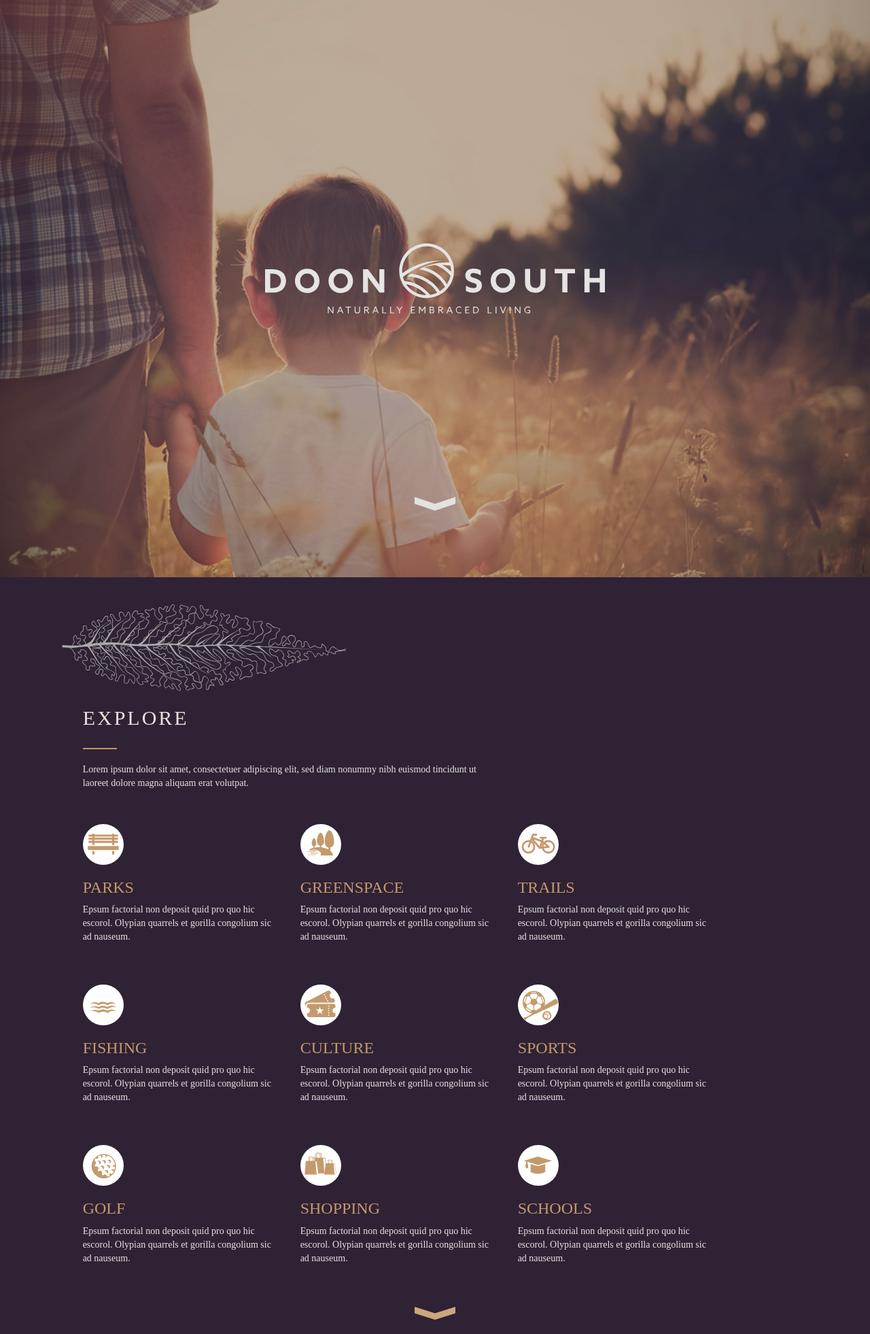
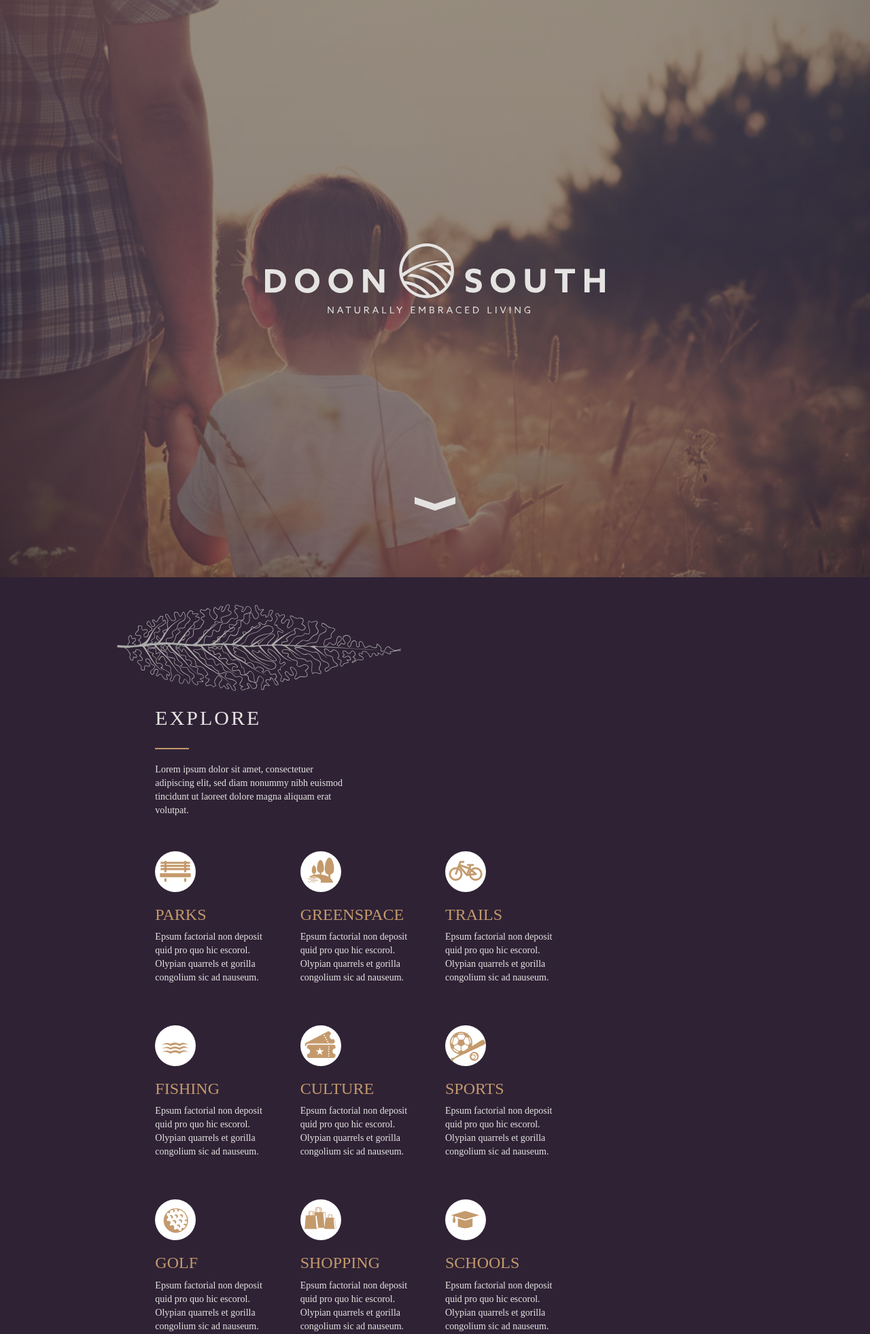
Before and after one commit to FrankyFrankFrank/doon-south-preview, a PHP site: page / in a window 1280 px wide. Shown: the top 1962 px of the page at 68% size. Run offline with PHP 8.4, Linux system fonts and the light colour scheme; some libraries are stand-ins or nearby versions.

Commit message:
Desktop CSS

```diff
--- a/css/stylesheet.css
+++ b/css/stylesheet.css
@@ -6,14 +6,7 @@
   border-radius: 0;
   margin-bottom: 0;
 }
-.jumbotron {
-  background-image: url('../img/jumbotron-01-xs.jpg');
-  background-repeat: no-repeat;
-  background-size: cover;
-  background-position:center;
-  background-color: rgb(97, 93, 99);
-  background-blend-mode: overlay;
-}
+
 .jumbotron .logo {
   margin-top: 270px;
   max-width:400px;
@@ -22,6 +15,35 @@
 .jumbotron .ds-caret {
   margin-top: 270px;
   margin-bottom: 50px;
+}
+
+.jumbotron {
+  background-repeat: no-repeat;
+  background-position:center;
+  background: url('../img/jumbotron-01-xs.jpg'), linear-gradient(360deg, rgba(47, 34, 53, 1), rgba(116, 116, 116, 1));
+  background-size: cover, 400% 400%;
+  background-blend-mode: soft-light;
+
+  -webkit-animation: jumbo-color 10s ease infinite;
+  -moz-animation: jumbo-color 10s ease infinite;
+  animation: jumbo-color 10s ease infinite;
+
+}
+
+@-webkit-keyframes jumbo-color {
+    0%{background-position: center, 4% 0% }
+    50%{background-position: center, 97% 100% }
+    100%{background-position: center, 4% 0% }
+}
+@-moz-keyframes jumbo-color {
+    0%{background-position: center, 4% 0% }
+    50%{background-position: center, 97% 100% }
+    100%{background-position: center, 4% 0% }
+}
+@keyframes jumbo-color {
+    0%{background-position: center, 4% 0% }
+    50%{background-position: center, 97% 100% }
+    100%{background-position: center, 4% 0% }
 }
 
 .ds-caret {
@@ -301,7 +323,7 @@ sup {
 @media (min-width: 768px) {
 
   .jumbotron {
-    background-image: url('../img/jumbotron-01-xs.jpg');
+    /*background-image: url('../img/jumbotron-01-xs.jpg');*/
   }
 
   .jumbotron .logo {
@@ -349,7 +371,7 @@ sup {
 @media (min-width: 992px) {
 
   .jumbotron {
-    background-image: url('../img/jumbotron-01-sm.jpg');
+    /*background-image: url('../img/jumbotron-01-sm.jpg');*/
   }
 
   .viewer .unit {
@@ -371,3 +393,15 @@ sup {
   }
 
 }
+
+/***************************/
+/*         DESKTOP         */
+/***************************/
+
+@media (min-width: 1200px) {
+
+  .explore {
+    background-position: 17% 40px;
+  }
+
+}
--- a/index.php
+++ b/index.php
@@ -39,7 +39,7 @@
 
     <div class="row">
 
-      <div class="intro col-xs-12 col-sm-6 col-sm-offset-1">
+      <div class="intro col-xs-12 col-sm-6 col-sm-offset-1 col-lg-3 col-lg-offset-2">
         <h2>Explore</h2>
         <p>
           Lorem ipsum dolor sit amet, consectetuer adipiscing elit, sed diam nonummy nibh euismod tincidunt ut laoreet dolore magna aliquam erat volutpat.
@@ -50,7 +50,7 @@
 
     <div class="row">
 
-      <div class="amenity col-xs-6 col-sm-3 col-sm-offset-1">
+      <div class="amenity col-xs-6 col-sm-3 col-sm-offset-1 col-lg-2 col-lg-offset-2">
         <img class="amenity-icon" src="img/amenity-parks.svg" alt="Parks Icon" />
         <h3>Parks</h3>
         <p>
@@ -58,7 +58,7 @@
         </p>
       </div>
 
-      <div class="amenity col-xs-6 col-sm-3">
+      <div class="amenity col-xs-6 col-sm-3 col-lg-2">
         <img class="amenity-icon" src="img/amenity-greenspace-and-marshland.svg" alt="Parks Icon" />
         <h3>Greenspace</h3>
         <p>
@@ -66,7 +66,7 @@
         </p>
       </div>
 
-      <div class="amenity col-xs-6 col-sm-3">
+      <div class="amenity col-xs-6 col-sm-3 col-lg-2">
         <img class="amenity-icon" src="img/amenity-trails.svg" alt="Parks Icon" />
         <h3>Trails</h3>
         <p>
@@ -74,7 +74,9 @@
         </p>
       </div>
 
-      <div class="amenity col-xs-6 col-sm-3 col-sm-offset-1">
+      <div class="clearfix visible-lg"></div>
+
+      <div class="amenity col-xs-6 col-sm-3 col-sm-offset-1  col-lg-2 col-lg-offset-2">
         <img class="amenity-icon" src="img/amenity-fishing.svg" alt="Parks Icon" />
         <h3>Fishing</h3>
         <p>
@@ -82,7 +84,7 @@
         </p>
       </div>
 
-      <div class="amenity col-xs-6 col-sm-3">
+      <div class="amenity col-xs-6 col-sm-3 col-lg-2">
         <img class="amenity-icon" src="img/amenity-culture.svg" alt="Parks Icon" />
         <h3>Culture</h3>
         <p>
@@ -90,7 +92,7 @@
         </p>
       </div>
 
-      <div class="amenity col-xs-6 col-sm-3">
+      <div class="amenity col-xs-6 col-sm-3 col-lg-2">
         <img class="amenity-icon" src="img/amenity-sports.svg" alt="Parks Icon" />
         <h3>Sports</h3>
         <p>
@@ -98,7 +100,9 @@
         </p>
       </div>
 
-      <div class="amenity col-xs-6 col-sm-3 col-sm-offset-1">
+      <div class="clearfix visible-lg"></div>
+
+      <div class="amenity col-xs-6 col-sm-3 col-sm-offset-1 col-lg-2 col-lg-offset-2">
         <img class="amenity-icon" src="img/amenity-golf.svg" alt="Parks Icon" />
         <h3>Golf</h3></h3>
         <p>
@@ -106,7 +110,7 @@
         </p>
       </div>
 
-      <div class="amenity col-xs-6 col-sm-3">
+      <div class="amenity col-xs-6 col-sm-3 col-lg-2">
         <img class="amenity-icon" src="img/amenity-shopping.svg" alt="Parks Icon" />
         <h3>Shopping</h3>
         <p>
@@ -114,13 +118,15 @@
         </p>
       </div>
 
-      <div class="amenity col-xs-6 col-sm-3">
+      <div class="amenity col-xs-6 col-sm-3 col-lg-2">
         <img class="amenity-icon" src="img/amenity-school.svg" alt="Parks Icon" />
         <h3>Schools</h3>
         <p>
           Epsum factorial non deposit quid pro quo hic escorol. Olypian quarrels et gorilla congolium sic ad nauseum.
         </p>
       </div>
+
+      <div class="clearfix visible-lg"></div>
 
       <div class="col-xs-12 text-center">
         <img class="ds-caret" src="img/graphic-gold-caret.svg" />
@@ -137,7 +143,7 @@
 
     <div class="row">
 
-      <div class="col-xs-12 col-sm-6 col-sm-offset-1 col-md-5">
+      <div class="col-xs-12 col-sm-6 col-sm-offset-1 col-md-5 col-lg-3 col-lg-offset-2">
         <div class="intro">
           <h2>Connect</h2>
           <p>
@@ -148,7 +154,7 @@
 
       <div class="clearfix visible-xs visible-sm"></div>
 
-      <div class="col-xs-6 col-sm-2 col-sm-offset-1 col-md-offset-0">
+      <div class="col-xs-6 col-sm-3 col-sm-offset-1 col-md-2 col-md-offset-1">
         <h3>Flora</h3>
         <ul>
           <li>Lorem ipsum</li>
@@ -161,7 +167,7 @@
         </ul>
       </div>
 
-      <div class="col-xs-6 col-sm-2">
+      <div class="col-xs-6 col-sm-3 col-md-2">
         <h3>Fauna</h3>
         <ul>
           <li>Lorem ipsum</li>
@@ -186,7 +192,7 @@
 
     <div class="row">
 
-      <div class="intro col-xs-12 col-sm-5 col-sm-offset-1">
+      <div class="intro col-xs-12 col-sm-5 col-sm-offset-1 col-lg-offset-2">
         <h2>Live</h2>
         <p>
           Lorem ipsum dolor sit amet, consectetuer adipiscing elit, sed diam nonummy nibh euismod tincidunt ut laoreet dolore magna aliquam erat volutpat.
@@ -197,7 +203,7 @@
 
     <div class="row viewer">
 
-      <div class="home-type col-xs-12 col-sm-10 col-sm-offset-1">
+      <div class="home-type col-xs-12 col-sm-10 col-sm-offset-1 col-lg-offset-2">
         <div id="villas" class="active">
           Villas
         </div>
@@ -206,7 +212,7 @@
         </div>
       </div>
 
-      <div class="col-sm-12 col-md-4 col-md-offset-1">
+      <div class="col-sm-12 col-md-4 col-md-offset-1 col-lg-3 col-lg-offset-2">
 
         <div class="row details">
 
@@ -240,7 +246,7 @@
 
       </div>
 
-      <div class="floorplan col-xs-12 col-md-6">
+      <div class="floorplan col-xs-12 col-md-6 col-lg-5">
         <img class="img img-responsive center-block" src="img/floorplan-upland-1.png" alt="uploand floorplan 1"/>
       </div>
 
@@ -252,7 +258,7 @@
 
     <div class="row">
 
-      <div class="intro col-xs-12 col-sm-10 col-sm-offset-1 col-md-4 col-md-offset-1">
+      <div class="intro col-xs-12 col-sm-10 col-sm-offset-1 col-md-4 col-md-offset-1 col-lg-3 col-lg-offset-2">
         <h2>Siteplan</h2>
         <p>
           Lorem ipsum dolor sit amet, consectetuer adipiscing elit, sed diam nonummy nibh euismod tincidunt ut laoreet dolore magna aliquam erat volutpat.
@@ -263,7 +269,7 @@
         </ul>
       </div>
 
-      <div class="map col-xs-12 col-sm-10 col-sm-offset-1 col-md-6 col-md-offset-0">
+      <div class="map col-xs-12 col-sm-10 col-sm-offset-1 col-md-6 col-md-offset-0 col-lg-5">
         <img class="img img-responsive" src="img/doon-south-siteplan.jpg" alt="sitemap" />
       </div>
 
```
Also changed, not shown: 1 other file.
